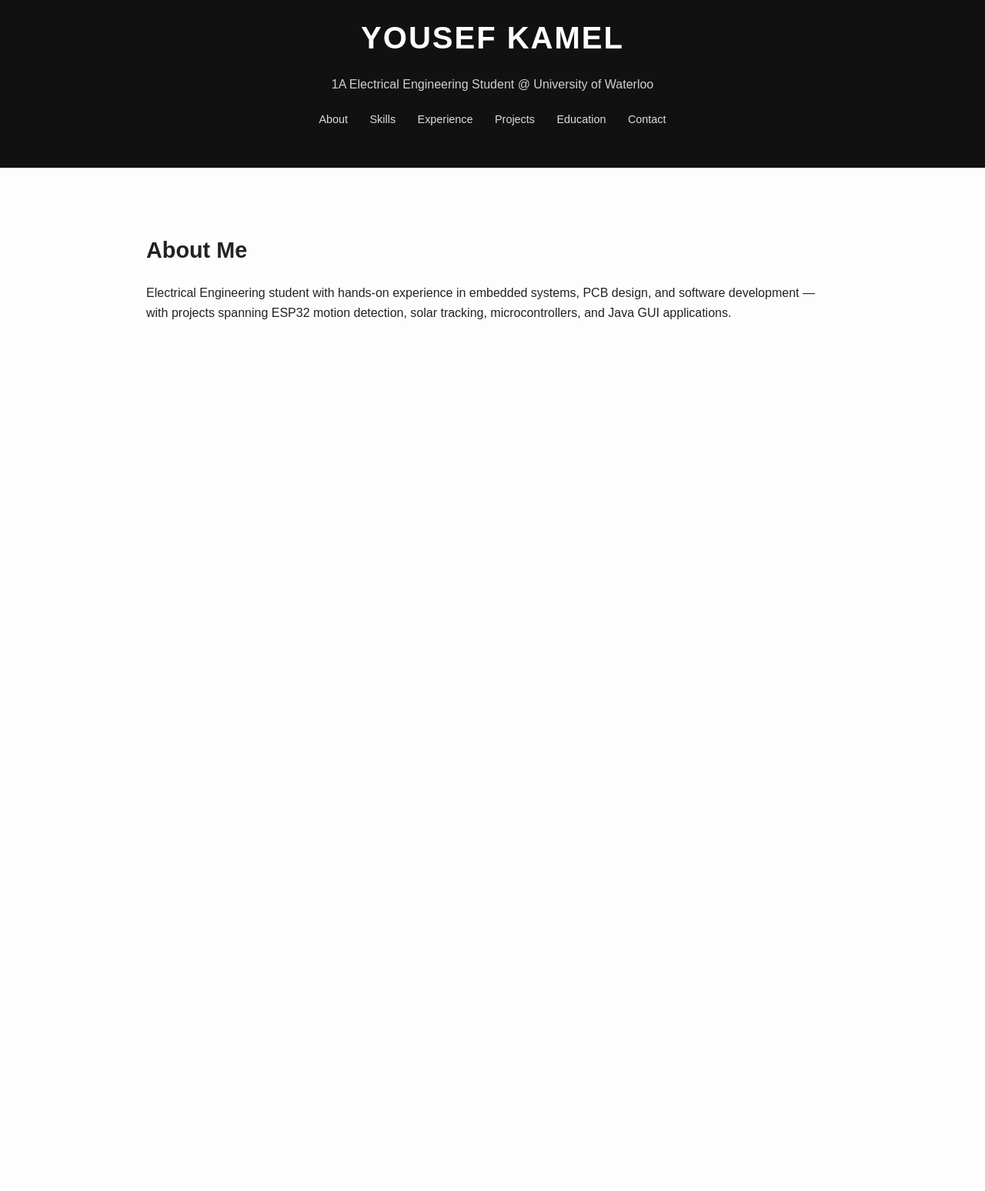
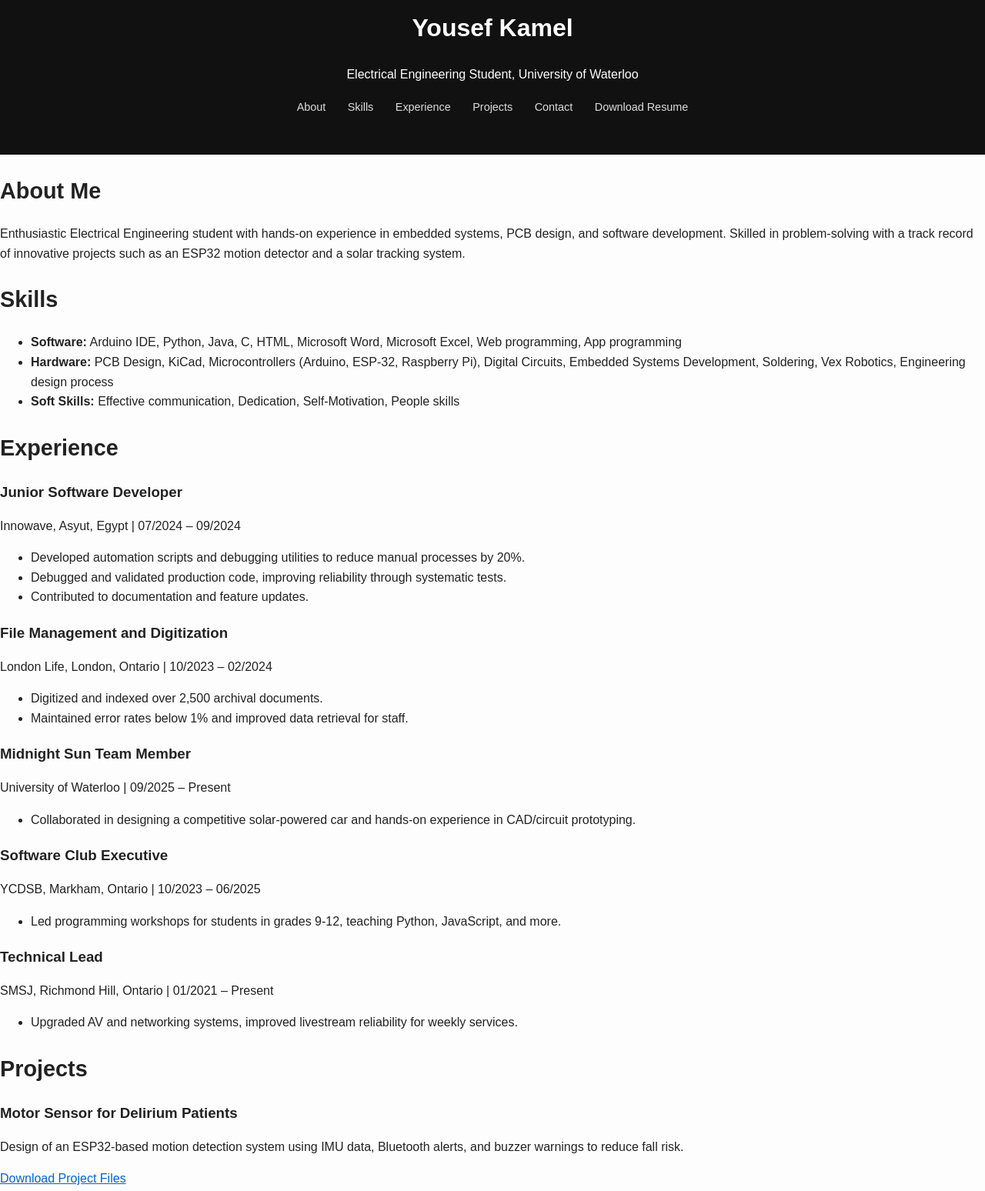
Before and after one commit to yousefk07/yousef-portfolio, a plain HTML site: page index.html in a window 1280 px wide. Shown: the part 60-1608 px from the top of the page at 77% size. Before the commit the page ends 800 px from the top, so only its background shows below. Drawn offline with Linux system fonts and the light colour scheme.

Commit message:
Update index.html

```diff
--- a/index.html
+++ b/index.html
@@ -1,35 +1,110 @@
 <!DOCTYPE html>
 <html lang="en">
 <head>
-    <meta charset="UTF-8" />
-    <meta name="viewport" content="width=device-width, initial-scale=1.0" />
-    <title>Yousef Kamel – Electrical Engineering</title>
-    <link rel="stylesheet" href="styles.css" />
+    <meta charset="UTF-8">
+    <meta name="viewport" content="width=device-width, initial-scale=1.0">
+    <title>Yousef Kamel | Portfolio</title>
+    <link rel="stylesheet" href="styles.css">
 </head>
-
 <body>
     <header>
-        <div class="container">
-            <h1 class="title">YOUSEF KAMEL</h1>
-            <p class="subtitle">1A Electrical Engineering Student @ University of Waterloo</p>
+        <h1>Yousef Kamel</h1>
+        <p>Electrical Engineering Student, University of Waterloo</p>
         <nav>
             <a href="#about">About</a>
             <a href="#skills">Skills</a>
             <a href="#experience">Experience</a>
             <a href="#projects">Projects</a>
-                <a href="#education">Education</a>
             <a href="#contact">Contact</a>
+            <a href="Resume-1.pdf" download>Download Resume</a>
         </nav>
+    </header>
+    <section id="about">
+        <h2>About Me</h2>
+        <p>Enthusiastic Electrical Engineering student with hands-on experience in embedded systems, PCB design, and software development. Skilled in problem-solving with a track record of innovative projects such as an ESP32 motion detector and a solar tracking system.</p>
+    </section>
+    <section id="skills">
+        <h2>Skills</h2>
+        <ul>
+            <li><strong>Software:</strong> Arduino IDE, Python, Java, C, HTML, Microsoft Word, Microsoft Excel, Web programming, App programming</li>
+            <li><strong>Hardware:</strong> PCB Design, KiCad, Microcontrollers (Arduino, ESP-32, Raspberry Pi), Digital Circuits, Embedded Systems Development, Soldering, Vex Robotics, Engineering design process</li>
+            <li><strong>Soft Skills:</strong> Effective communication, Dedication, Self-Motivation, People skills</li>
+        </ul>
+    </section>
+    <section id="experience">
+        <h2>Experience</h2>
+        <div class="job">
+            <h3>Junior Software Developer</h3>
+            <p>Innowave, Asyut, Egypt | 07/2024 – 09/2024</p>
+            <ul>
+                <li>Developed automation scripts and debugging utilities to reduce manual processes by 20%.</li>
+                <li>Debugged and validated production code, improving reliability through systematic tests.</li>
+                <li>Contributed to documentation and feature updates.</li>
+            </ul>
         </div>
-    </header>
-
-    <section id="about" class="section">
-        <h2>About Me</h2>
-        <p>
-            Electrical Engineering student with hands-on experience in embedded systems, PCB design,
-            and software development — with projects spanning ESP32 motion detection, solar tracking,
-            microcontrollers, and Java GUI applications.
-        </p>
+        <div class="job">
+            <h3>File Management and Digitization</h3>
+            <p>London Life, London, Ontario | 10/2023 – 02/2024</p>
+            <ul>
+                <li>Digitized and indexed over 2,500 archival documents.</li>
+                <li>Maintained error rates below 1% and improved data retrieval for staff.</li>
+            </ul>
+        </div>
+        <div class="job">
+            <h3>Midnight Sun Team Member</h3>
+            <p>University of Waterloo | 09/2025 – Present</p>
+            <ul>
+                <li>Collaborated in designing a competitive solar-powered car and hands-on experience in CAD/circuit prototyping.</li>
+            </ul>
+        </div>
+        <div class="job">
+            <h3>Software Club Executive</h3>
+            <p>YCDSB, Markham, Ontario | 10/2023 – 06/2025</p>
+            <ul>
+                <li>Led programming workshops for students in grades 9-12, teaching Python, JavaScript, and more.</li>
+            </ul>
+        </div>
+        <div class="job">
+            <h3>Technical Lead</h3>
+            <p>SMSJ, Richmond Hill, Ontario | 01/2021 – Present</p>
+            <ul>
+                <li>Upgraded AV and networking systems, improved livestream reliability for weekly services.</li>
+            </ul>
+        </div>
     </section>
+    <section id="projects">
+        <h2>Projects</h2>
+        <div class="project">
+            <h3>Motor Sensor for Delirium Patients</h3>
+            <p>Design of an ESP32-based motion detection system using IMU data, Bluetooth alerts, and buzzer warnings to reduce fall risk.</p>
+            <a href="your-esp32-motion-detector-files.zip" download>Download Project Files</a>
+        </div>
+        <div class="project">
+            <h3>Automated Solar Panel</h3>
+            <p>Arduino-controlled solar tracker using servo motors and LDR sensors, increasing output by 36%.</p>
+            <a href="your-solar-panel-project.zip" download>Download Project Files</a>
+        </div>
+        <div class="project">
+            <h3>Flappy Bird Clone</h3>
+            <p>Java-based game developed with Swing, featuring real-time collision detection and event handling.</p>
+        </div>
+        <div class="project">
+            <h3>Mock Pizza Store Purchase Interface</h3>
+            <p>Java GUI for pizza ordering, supporting multiple types, sizes, and toppings with a user-friendly design.</p>
+        </div>
+    </section>
+    <section id="contact">
+        <h2>Contact</h2>
+        <ul>
+            <li>Email: <a href="mailto:ykamel@uwaterloo.ca">ykamel@uwaterloo.ca</a></li>
+            <li>LinkedIn: <a href="https://linkedin.com/in/yousefkamel07" target="_blank">linkedin.com/in/yousefkamel07</a></li>
+            <li>GitHub: <a href="https://github.com/yousefk07" target="_blank">github.com/yousefk07</a></li>
+            <li>Phone: 647-863-0027</li>
+            <li>Location: Waterloo, Ontario</li>
+        </ul>
+    </section>
+    <footer>
+        <p>© 2025 Yousef Kamel | Designed by Yousef Kamel</p>
+    </footer>
 </body>
 </html>
```
Lines whose indentation alone changed are shown as unchanged.
